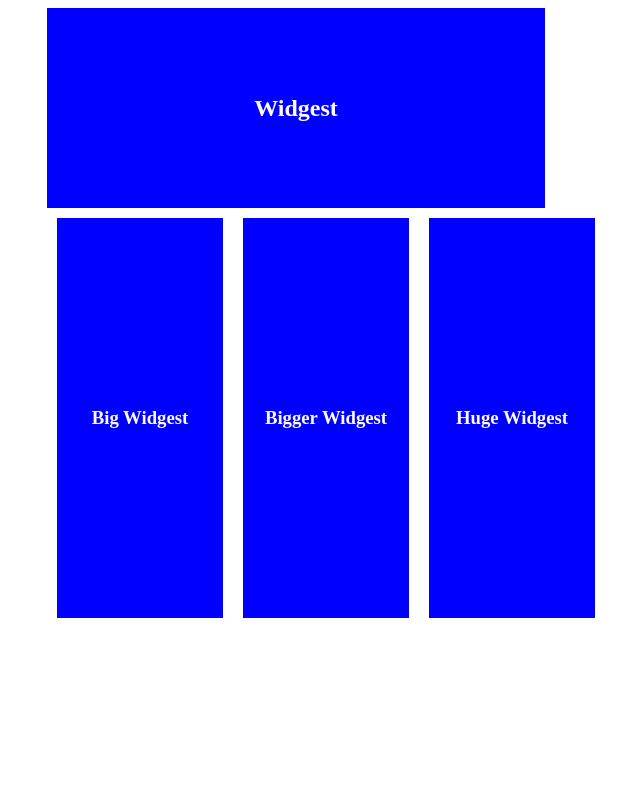
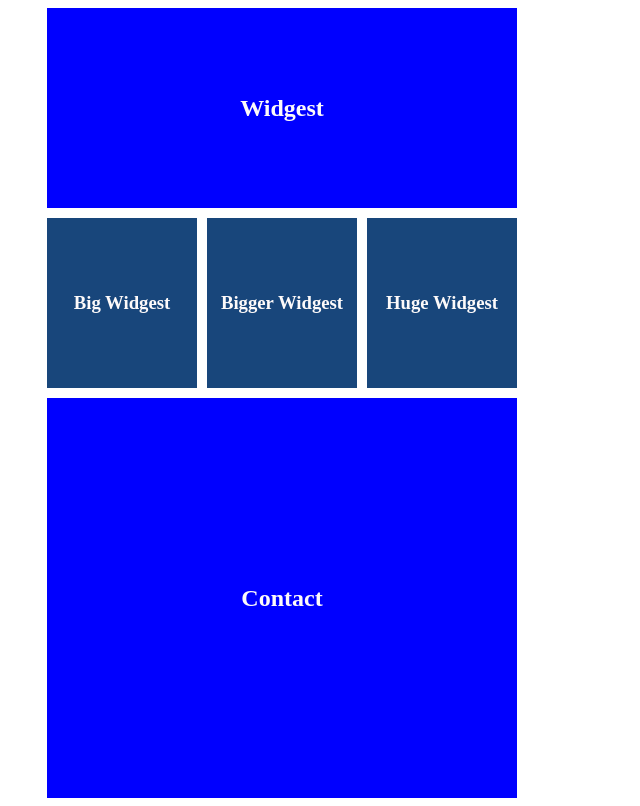
Before and after one commit to KuzykY/dec-2021, a plain HTML site: page html/lesson3/homework/2_2.html in a window 1280 px wide. Shown: the whole page, without its empty margins (353-993 px from the left). Drawn offline with Linux system fonts and the light colour scheme.

Commit message:
Homework3_2

```diff
--- a/html/lesson3/homework/2_2.html
+++ b/html/lesson3/homework/2_2.html
@@ -23,6 +23,9 @@
         <H3>Huge Widgest</H3>
     </div>
 </div>
+<div class="w4">
+    <h2>Contact</h2>
+</div>
 
 </body>
 </html>
--- a/html/lesson3/homework/main2_2.css
+++ b/html/lesson3/homework/main2_2.css
@@ -3,7 +3,7 @@ body{
 }
 .w{
     height: 200px;
-    width: 498px;
+    width: 470px;
     background:blue;
     display: flex;
     justify-content: center;
@@ -11,15 +11,27 @@ body{
     color: #fdfafa;
 }
 .box{
+    height: 170px;
+    width: 150px;
+    background: #18467b;
+    display: flex;
+    justify-content: center;
+    align-items: center;
+    color: #fdfafa;
+    margin-bottom: 10px;
+    margin-top: 10px;
+    margin-right: 10px;
+}
+.w3{
+    display: flex;
+}
+.w4{
     height: 400px;
-    width: 166px;
+    width: 470px;
     background:blue;
     display: flex;
     justify-content: center;
     align-items: center;
     color: #fdfafa;
-    margin: 10px;
+
 }
-.w3{
-    display: flex;
-}
```
